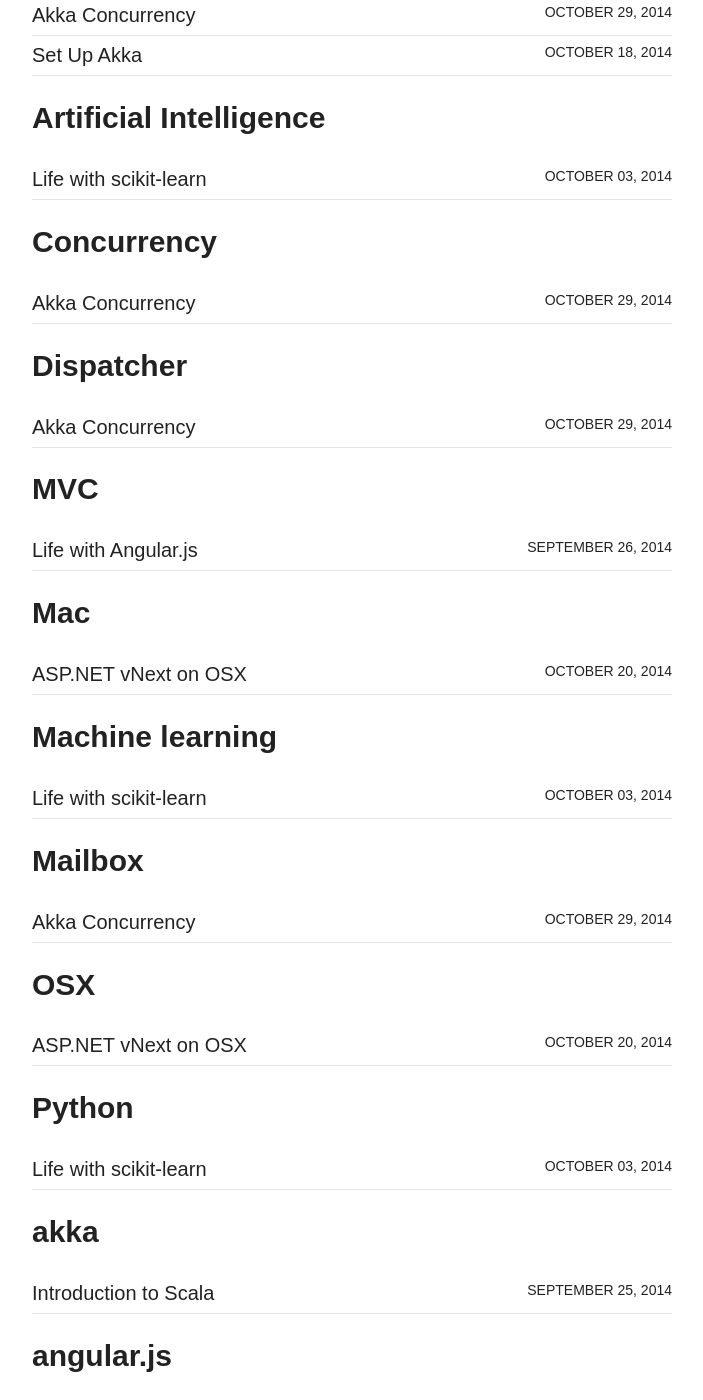
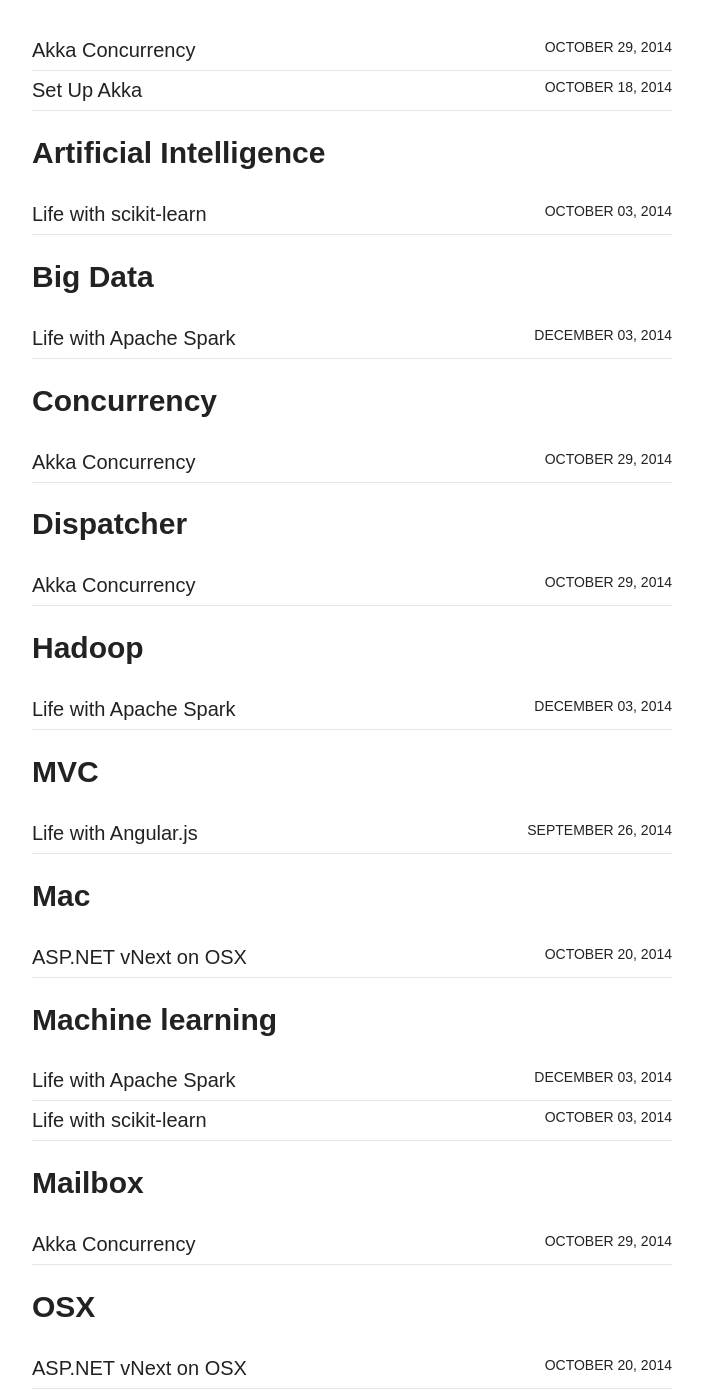
Before and after one commit to Renien/Renien.github.io, a Jekyll site: the page built from tags.html, in a window 1280 px wide and 1400 px high, scrolled down 1406 px. Shown: the whole window, without its empty margins (288-991 px from the left). Built offline with Jekyll 4.4.1, drawn with Linux system fonts in a browser that asks for light colours; nearby versions of some CDN libraries; some of the changed lines change nothing that is shown; some of the changed text lies outside the part shown.

Commit message:
Apache Spark Post

```diff
--- /dev/null
+++ b/_posts/articles/2014-12-03-life-with-apache-spark.md
@@ -0,0 +1,45 @@
+---
+layout: post
+title: "Life with Apache Spark"
+description: "Apache Spark - Lightning-Fast Cluster Computing"
+modified:
+categories: articles
+excerpt:
+tags: [Spark,Big Data, Hadoop ,Machine learning]
+image:
+  feature:
+date: 2014-12-03T15:39:55-04:00
+comments: true
+share: true
+---
+
+As programmers, we are frequently asked to play around with big data to solve some problems. Developing a solution for one-user, developers will easily do it.
+But the fun part comes when the solution is going to production where very large no of people try to use our solution :D. Then we need program in away to handle the load balance and to provide a very good responsive solution for users.
+
+> The future has already arrived. It's just not evenly distributed yet. - William Gibson
+
+Apache Spark is an open-source data analytics cluster computing framework. Spark writes to something called RDDs (Resilient Distributed Datasets), which can live in memory. Apache Spark is mostly popular as an alternative solution to MapReduce and Hive when manipulating big data.
+
+Rather than being restricted to maps and reduces, Apache Spark is wonderful distributed data manipulating framework
+Which supports a rich set of higher-level tools including Spark SQL for SQL and structured data processing, MLlib for [**machine learning (ML)**](https://spark.apache.org/docs/1.1.0/mllib-guide.html){:target="_blank"} , [**GraphX**](https://spark.apache.org/graphx/){:target="_blank"} for graph processing, and [**Shark**](https://spark.apache.org/sql/){:target="_blank"} Streaming.
+
+<figure>
+  <a href="/articles/spark-logo.png"><img src="/articles/spark-logo.png" alt="image" style="box-shadow: 5px 5px 2.5px #888888; margin: 0 0 10px 10px; max-width:200px;"></a>
+</figure>
+{: .pull-right}
+
+> Lightning-Fast Cluster Computing
+
+Spark can run on [**Hadoop**](http://hadoop.apache.org/){:target="_blank"}, [**Mesos**](http://mesos.apache.org/){:target="_blank"}, standalone, or in the cloud. It can access diverse data sources including **HDFS**, **Cassandra**, **HBase**, [**S3**](http://aws.amazon.com/s3/){:target="_blank"}.
+
+I’m really impressed with Apache Spark and the way it works on a distributed environment. I’m planning to use it on Hadoop lets see how Apache Spark can run like a lighting bolt :D to produce the data and to do machine learning on distributed an environment with real-time data.
+
+###Learning Guide
+
+<figure>
+  <a href="/articles/apache-spark-book.png"><img src="/articles/apache-spark-book.png" alt="image" style="box-shadow: 5px 5px 2.5px #888888; margin: 0 0 10px 10px; max-width:200px;"></a>
+</figure>
+{: .pull-right}
+
+
+Fast Data Processing with Spark by Holden Karau helped me to learn and to understand all the fundamentals of Apache Spark. If you follow the book from Chapter 1 to the end you will be able to understand the entire concept and the use of Apache Spark. It also provides a guide to compile, build and run Spark on Hadoop.
```
Also changed, not shown: _posts/blog/akka-blog-series/2014-10-29-akka-concurrency.md (+1 -1 lines), articles/apache-spark-book.png (added), articles/spark-logo.png (added).
